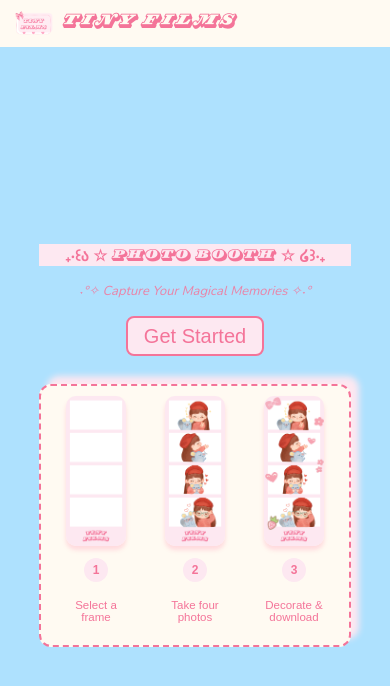
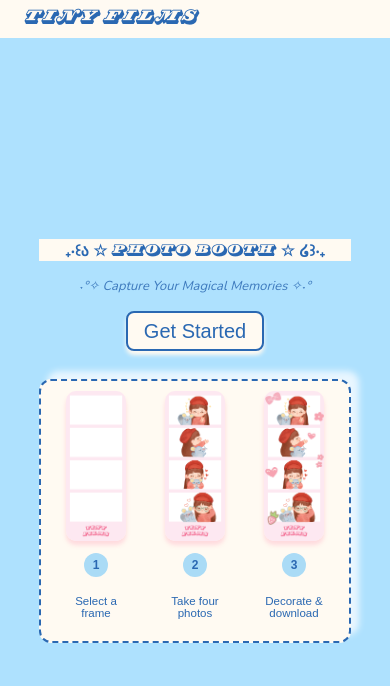
Before and after one commit to tlin75/tiny-films, a React (Create React App) app: page / in a window 390 px wide. Shown: the top 686 px of the page. Built offline with nearby package versions, Linux system fonts and the light colour scheme; a web font is replaced by a local one.

Commit message:
refactor: update app colour theme to blue and cream

```diff
--- a/src/App.css
+++ b/src/App.css
@@ -89,12 +89,12 @@
 }
 
 .logoPic {
-  width: 50px;
+  width: 0px;
 }
 
 .logoName {
   font-family: "Magnifico";
-  color: #f47499;
+  color: #2a68b2;
   margin: 0;
   font-size: 1.7rem;
   font-style: oblique;
@@ -112,7 +112,7 @@
   }
 
   .logoPic {
-    width: 38px;
+    width: 0px;
   }
 
   .logoName {
--- a/src/components/Photobooth/Buttons.module.css
+++ b/src/components/Photobooth/Buttons.module.css
@@ -4,10 +4,10 @@
   line-height: 40px;
   font-size: 20px;
   font-family: Fredoka, sans-serif;
-  color: #f47499;
-  border: 2px solid #fde8f1;
+  color: #2a68b2;
+  border: 2px solid #2a68b2;
   border-radius: 8px;
-  background: #fde8f1;
+  background: #aadbf6;
   cursor: pointer;
   display: flex;
   align-items: center;
@@ -15,9 +15,9 @@
 }
 
 .btn:hover {
-  background: #f47499;
-  color: #fde8f1;
-  border: 2px solid #fde8f1;
+  background: #2a68b2;
+  color: #aee1fe;
+  border: 2px solid #aee1fe;
 }
 
 .redoBtn {
@@ -26,10 +26,12 @@
 }
 
 .startBtn {
-  border: 2px solid #f47499;
+  border: 2px solid #2a68b2;
+  background: #fffaf2;
+  box-shadow: 0px 4px 4px rgba(255, 250, 242, 1);
 }
 
 .startBtn:hover {
   box-shadow: 0px -0px 0px rgba(0, 0, 0, 1);
-  border-color: #f47499;
+  border-color: #2a68b2;
 }
--- a/src/components/Photobooth/FrameSelector/FrameSelector.module.css
+++ b/src/components/Photobooth/FrameSelector/FrameSelector.module.css
@@ -1,5 +1,5 @@
 html {
-  scrollbar-color: #f47499 #fde8f1;
+  scrollbar-color: #aee1fe #2a68b2;
   scrollbar-width: auto;
 }
 
@@ -10,11 +10,11 @@ html {
   -webkit-overflow-scrolling: touch;
   padding: 18px 15px;
   scroll-snap-type: x mandatory;
-  border: 2px dashed #f47499;
+  border: 2px dashed #2a68b2;
   border-radius: 10px;
-  box-shadow: 18px -18px 8px rgba(255, 250, 242, 1);
+  box-shadow: 18px -18px 8px rgba(232, 246, 255, 1);
   margin-top: 30px;
-  background-color: #ffffff;
+  background-color: #fffaf2;
   width: min(90vw, 1000px);
   box-sizing: border-box;
   height: 70vh;
@@ -31,6 +31,7 @@ html {
   box-shadow: 0 8px 8px rgba(0, 0, 0, 0.15);
   transition: transform 0.25s ease, box-shadow 0.25s ease;
   object-fit: contain;
+  background-color: #ffffff;
 }
 
 .frameThumb:hover,
--- a/src/components/Photobooth/Photobooth.module.css
+++ b/src/components/Photobooth/Photobooth.module.css
@@ -43,11 +43,11 @@
 
 .titleBar {
   font-family: "Fredoka";
-  color: #f47499;
+  color: #2a68b2;
   font-size: clamp(24px, 4vw, 40px);
   margin: 0;
   padding: 0;
-  background-color: #fde8f1;
+  background-color: #fffaf2;
   width: min(80vw, 700px);
   text-align: center;
 }
--- a/src/components/Photobooth/Welcome/Welcome.js
+++ b/src/components/Photobooth/Welcome/Welcome.js
@@ -1,8 +1,6 @@
 import btnStyles from "../Buttons.module.css";
 import styles from "./Welcome.module.css";
 import { framePreview } from "../../../data/framePreview";
-
-const logoSrc = "/assets/logo/tinyfilms-logo.png";
 
 function Welcome({ onGetStarted }) {
   return (
--- a/src/components/Photobooth/Welcome/Welcome.module.css
+++ b/src/components/Photobooth/Welcome/Welcome.module.css
@@ -26,17 +26,17 @@
 
 .title {
   font-family: "Magnifico";
-  color: #f47499;
+  color: #2a68b2;
   font-size: clamp(24px, 4vw, 40px);
   margin: 0;
   padding: 0;
-  background-color: #fde8f1;
+  background-color: #fffaf2;
   width: min(80vw, 700px);
 }
 
 .subtitle {
   font-family: "Nunito";
-  color: #f47499;
+  color: #2a68b2;
   font-size: clamp(18px, 1.5vw, 30px);
   margin: 0;
   opacity: 0.85;
@@ -50,11 +50,11 @@
   gap: clamp(16px, 3vw, 45px);
   margin: 12px 0 0;
   align-items: flex-start;
-  border: 2px dashed #f47499;
+  border: 2px dashed #2a68b2;
   border-radius: 12px;
   width: min(80vw, 690px);
   padding: 15px;
-  box-shadow: 15px -15px 8px rgba(253, 232, 241, 1);
+  box-shadow: 15px -15px 8px rgba(232, 246, 255, 1);
   background-color: #fffaf2;
   box-sizing: border-box;
 }
@@ -83,7 +83,7 @@
   align-items: center;
   gap: 6px;
   font-family: Fredoka, sans-serif;
-  color: #f47499;
+  color: #2a68b2;
   font-size: 0.9rem;
 }
 
@@ -91,7 +91,7 @@
   width: 32px;
   height: 32px;
   border-radius: 50%;
-  background: #fde8f1;
+  background: #aadbf6;
   display: flex;
   align-items: center;
   justify-content: center;
@@ -131,7 +131,7 @@
     overflow-y: auto;
     gap: 10vw;
     padding: 10px;
-    box-shadow: 8px -8px 6px rgba(253, 232, 241, 1);
+    box-shadow: 8px -8px 6px rgba(232, 246, 255, 1);
   }
 
   .previewImg {
```
Also changed, not shown: 1 other file (tests, documents, lock files or other folders).
